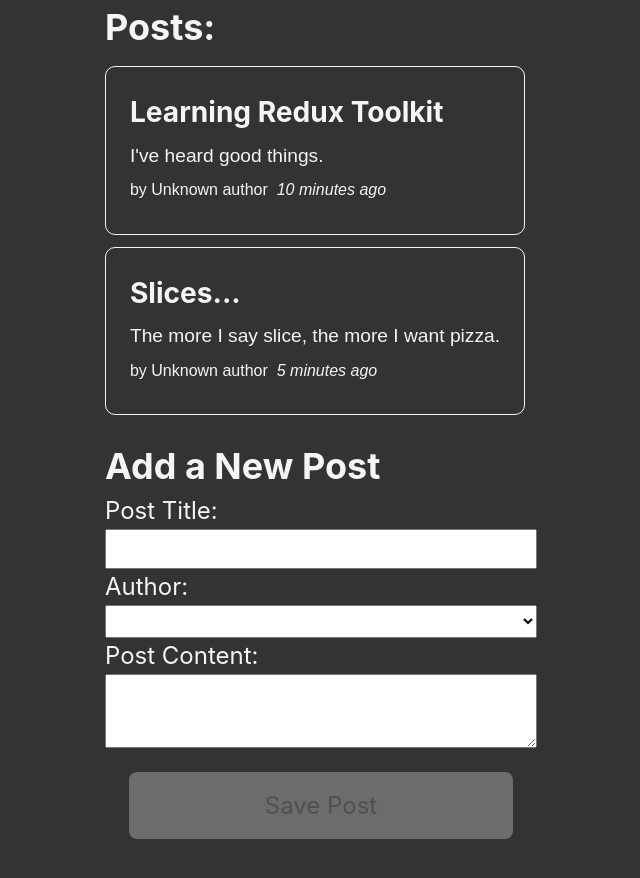
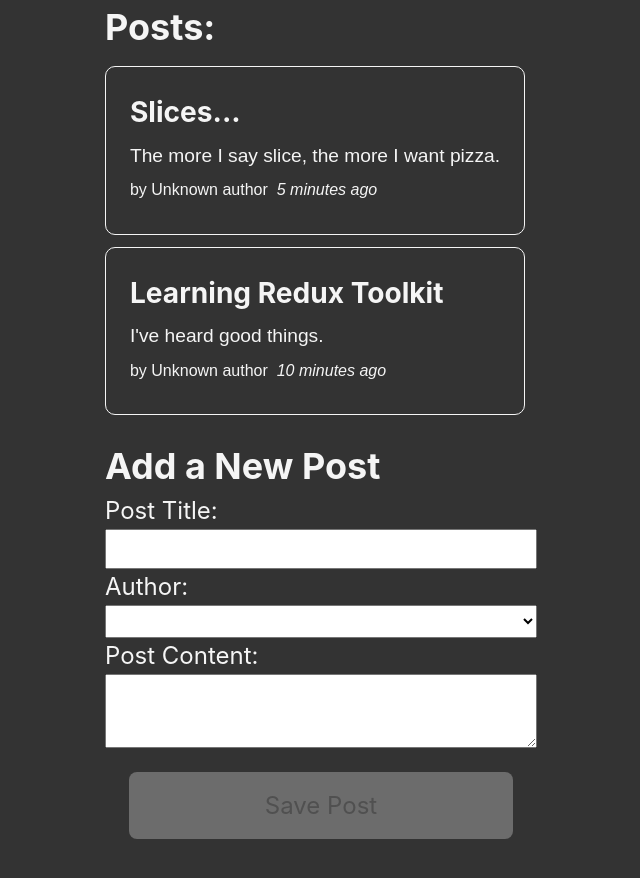
Before and after one commit to darshit-singh/rtk-test, a React (Vite) app: page / in a window 1280 px wide. Shown: the top 878 px of the page, without its empty margins (319-959 px from the left). Built offline with nearby package versions, Linux system fonts and the light colour scheme.

Commit message:
ordering of posts changed

```diff
--- a/src/components/PostsFeature/PostList.jsx
+++ b/src/components/PostsFeature/PostList.jsx
@@ -5,7 +5,8 @@
 
 const PostList = () => {
   const posts = useSelector(selectPosts)
-  const renderedPosts = posts.map((post) => {
+  const orderedPosts = posts.slice().sort((a, b) => b.date.localeCompare(a.date))
+  const renderedPosts = orderedPosts.map((post) => {
     return (
       <article key={post.id}>
         <h3>{post.title}</h3>
```
